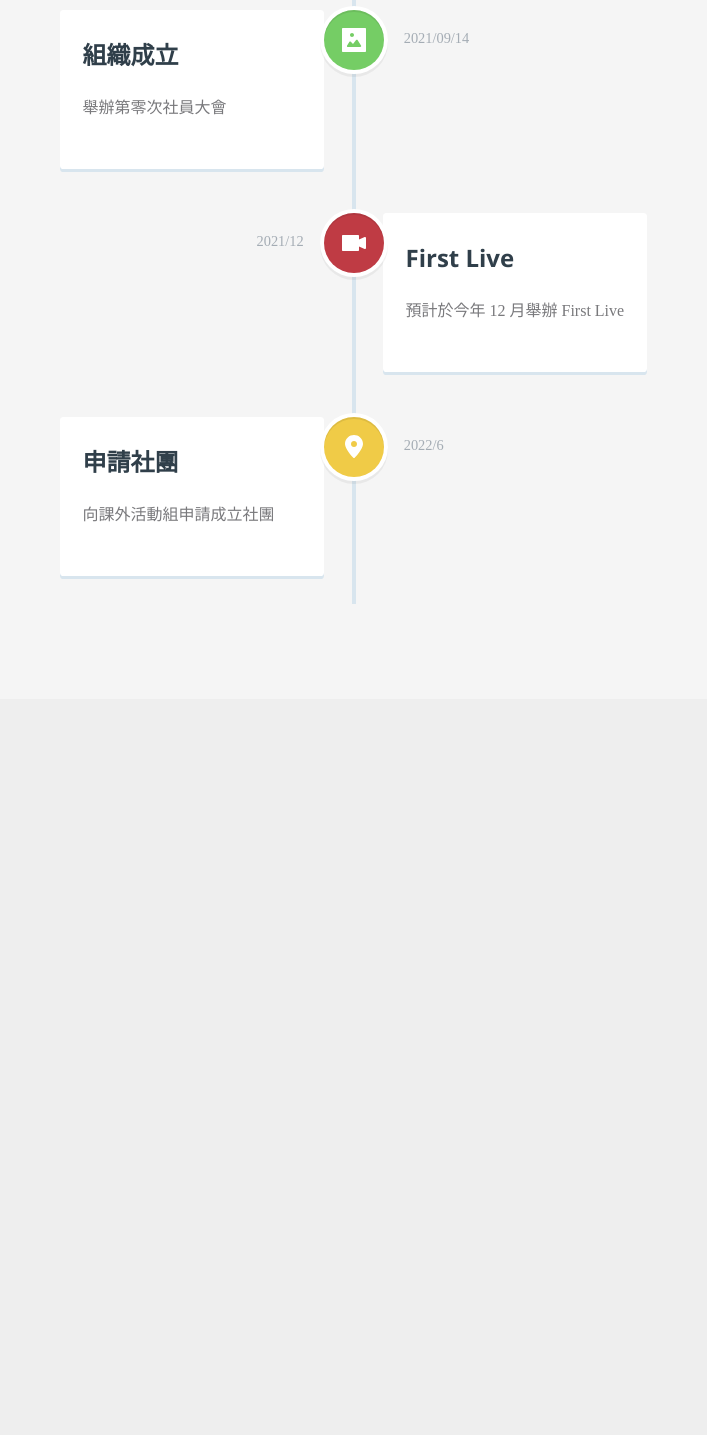
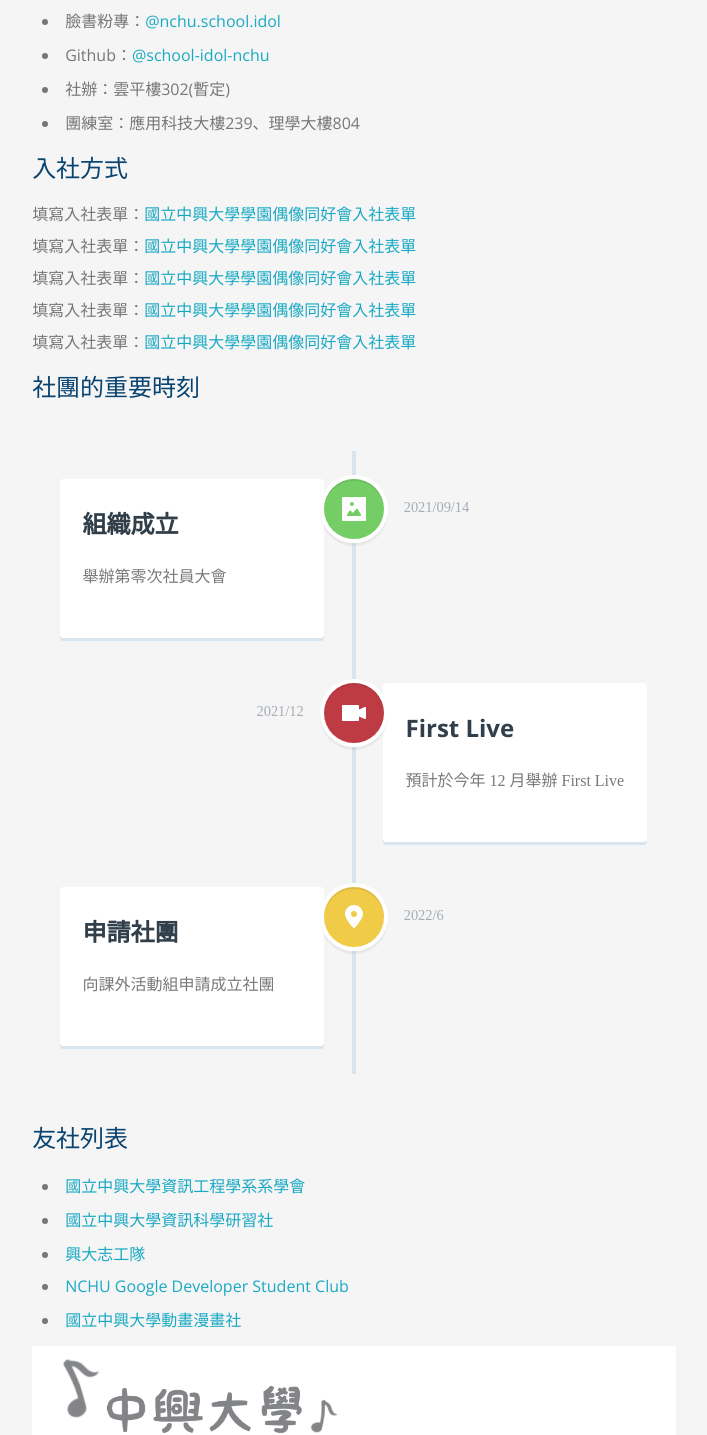
Before and after one commit to liao2000/school-idol-nchu, a plain HTML site: page index.html in a window 1280 px wide. Shown: the part 747-2182 px from the top of the page, without its empty margins (286-993 px from the left). Before the commit the page ends 1466 px from the top, so only its background shows below. Drawn offline with nearby package versions, Linux system fonts and the light colour scheme; a web font is replaced by a local one.

Commit message:
Add 友社 & meta tag for fb

```diff
--- a/index.html
+++ b/index.html
@@ -6,6 +6,14 @@
         <meta name="viewport" content="width=device-width, initial-scale=1.0">
         <meta name="scaffolded-by"
             content="https://github.com/dart-lang/stagehand">
+        <meta property="og:url" content="https://school-idol-nchu.github.io/" />
+        <meta property="og:type" content="website" />
+        <meta property="og:title" content="國立中興大學學園偶像同好會" />
+        <meta property="og:description" content="本社團宗旨在以學生身份於校園進行偶像相關活動，透過 Live
+            的方式散播夢想、閃耀、悸動。並希望能同時透過
+            Live 宣揚中興大學的特色，使中興大學躍升為四中之首。" />
+        <meta property="og:image" content="/img/cover-photo.png" />
+
         <title>國立中興大學學園偶像同好會</title>
         <script defer src="/timeline/main.js"></script>
         <link rel="icon" href="favicon.ico">
@@ -21,6 +29,8 @@
         <div class="main">
             <div class="main-container">
                 <div id="page-main" class="container">
+                    <img id="cover" src="/img/cover-photo.png"
+                        alt="中興大學學園偶像同好會">
                     <h2>社團簡介</h2>
                     <p>
                         本社團宗旨在以學生身份於校園進行偶像相關活動，透過 Live 的方式散播夢想、閃耀、悸動。並希望能同時透過
@@ -41,6 +51,14 @@
                     </ul>
                     <h2>入社方式</h2>
                     <p>填寫入社表單：<a href="https://forms.gle/XkbDJHyP7Y49iq1U7"
+                            target="_blank">國立中興大學學園偶像同好會入社表單</a><br>填寫入社表單：<a
+                            href="https://forms.gle/XkbDJHyP7Y49iq1U7"
+                            target="_blank">國立中興大學學園偶像同好會入社表單</a><br>填寫入社表單：<a
+                            href="https://forms.gle/XkbDJHyP7Y49iq1U7"
+                            target="_blank">國立中興大學學園偶像同好會入社表單</a><br>填寫入社表單：<a
+                            href="https://forms.gle/XkbDJHyP7Y49iq1U7"
+                            target="_blank">國立中興大學學園偶像同好會入社表單</a><br>填寫入社表單：<a
+                            href="https://forms.gle/XkbDJHyP7Y49iq1U7"
                             target="_blank">國立中興大學學園偶像同好會入社表單</a></p>
                     <h2>社團的重要時刻</h2>
                     <section class="cd-timeline js-cd-timeline">
@@ -106,6 +124,21 @@
                             </div> <!-- cd-timeline__block -->
                         </div>
                     </section> <!-- cd-timeline -->
+                    <h2>友社列表</h2>
+                    <ul>
+                        <li><a target="_blank"
+                                href="https://www.facebook.com/NCHU.CSESA">國立中興大學資訊工程學系系學會</a></li>
+                        <li><a target="_blank"
+                                href="https://www.facebook.com/it.nchu">國立中興大學資訊科學研習社</a></li>
+                        <li><a target="_blank"
+                                href="https://www.facebook.com/NCHUVolunteerTeam">興大志工隊</a></li>
+                        <li><a target="_blank"
+                                href="https://www.facebook.com/GDSCNCHU">NCHU
+                                Google Developer Student Club</a></li>
+                        <li><a target="_blank"
+                                href="https://www.facebook.com/GuoLiZhongXingDaXueDongHuaManHuaShe">國立中興大學動畫漫畫社</a></li>
+                    </ul>
+                    <img src="/img/第0屆文宣.png" alt="文宣" style="width:100%;">
                 </div>
             </div>
         </div>
```
